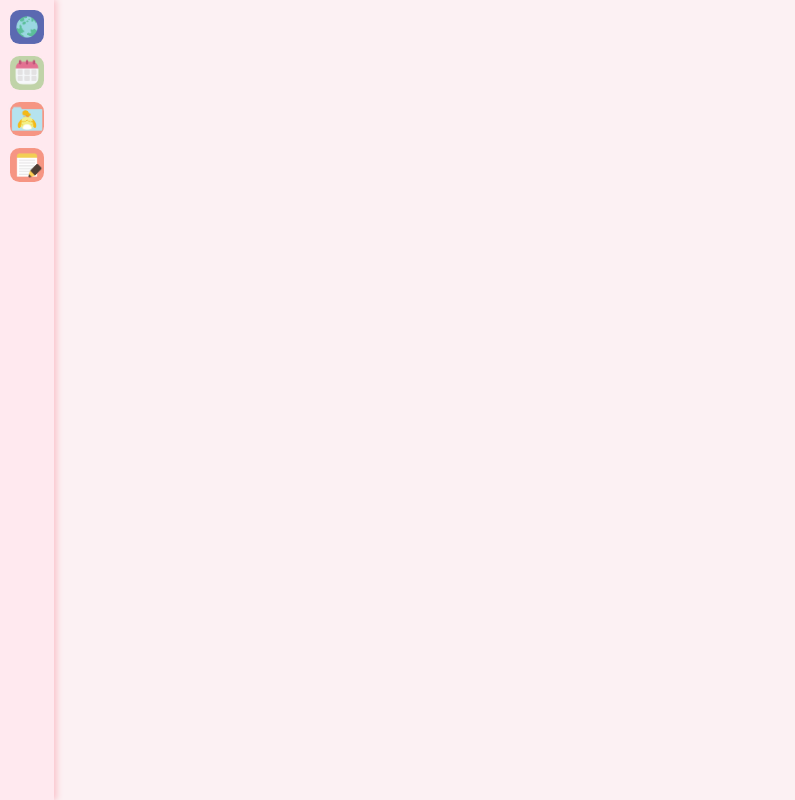
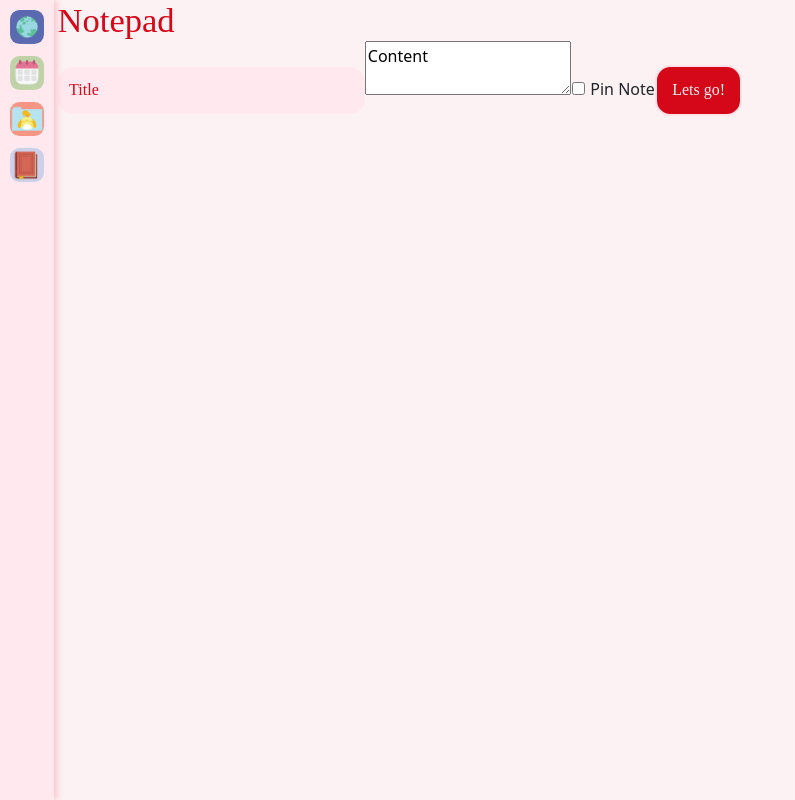
Before and after one commit to jmhar3/DreamJournal_app, a React (Create React App) app: page /newnote in a window 1280 px wide. Before the commit this address had no page. Shown: the whole page, without its empty margins (0-795 px from the left). Built offline with nearby package versions, Linux system fonts and the light colour scheme; a web font is replaced by a local one.

Commit message:
create new note page + add link to nav

```diff
--- a/src/App.js
+++ b/src/App.js
@@ -4,6 +4,7 @@ import Login from './containers/login.js';
 import Account from './containers/account.js';
 import Dashboard from './containers/dashboard.js';
 import NewGoal from './containers/newGoal.js';
+import NewNote from './containers/newNote.js';
 import Nav from './containers/nav.js';
 import 'react-circular-progressbar/dist/styles.css';
 import 'bootstrap/dist/css/bootstrap.min.css';
@@ -14,6 +15,7 @@ import './css/login.css';
 import './css/account.css';
 import './css/dashboard.css';
 import './css/new-goal.css';
+import './css/new-note.css';
 
 function App() {
   return (
@@ -25,6 +27,7 @@ function App() {
         <Route path="/" element={<Home />} />
         <Route path="/login" element={<Login />} />
         <Route path="/dashboard" element={<Dashboard />} />
+        <Route path="/newnote" element={<NewNote />} />
       </Routes>
     </Router>
   );
--- a/src/containers/nav.js
+++ b/src/containers/nav.js
@@ -3,8 +3,9 @@ import { useState } from 'react';
 import home from '../images/world.png';
 import calendar from '../images/calendar.png';
 import account from '../images/files.png';
-import newRecord from '../images/notes.png';
+import newRecord from '../images/book.png';
 import goal from '../images/to-do.png';
+import note from '../images/notes.png';
 import finance from '../images/box.png';
 
 const Nav = () => {
@@ -29,11 +30,15 @@ const Nav = () => {
     const showNewGoalLabel = () => setNewGoal(true);
     const hideNewGoal = () => setNewGoal(false);
 
+    const [newNoteLabel, setNewNote] = useState(false)
+    const showNewNoteLabel = () => setNewNote(true);
+    const hideNewNote = () => setNewNote(false);
+
     const [newTransactionLabel, setNewTransaction] = useState(false)
     const showNewTransaction = () => setNewTransaction(true);
     const hideNewTransaction = () => setNewTransaction(false);
 
-    const showLabels = homeLabel || calendarLabel || accountLabel || newGoalLabel || newTransactionLabel
+    const showLabels = homeLabel || calendarLabel || accountLabel || newGoalLabel || newNoteLabel || newTransactionLabel
 
     function showAccount(e) {
         e.preventDefault();
@@ -45,6 +50,12 @@ const Nav = () => {
         e.preventDefault();
         const newGoal = document.getElementById('new-goal');
         newGoal.style.display = 'flex';
+    }
+
+    function showNewNote(e) {
+        e.preventDefault();
+        const newNote = document.getElementById('new-note');
+        newNote.style.display = 'flex';
     }
 
     return (
@@ -61,6 +72,9 @@ const Nav = () => {
                 <button onClick={showNewGoal} className="menu-icon" style={{ visibility: (trackers ? 'visible' : 'hidden') }}>
                     <img src={goal} alt="new goal" onMouseOver={showNewGoalLabel} onMouseLeave={hideNewGoal} />
                 </button>
+                <Link to="/newnote" className="menu-icon" style={{ visibility: (trackers ? 'visible' : 'hidden') }}>
+                    <img src={note} alt="new note" onMouseOver={showNewNoteLabel} onMouseLeave={hideNewNote} />
+                </Link>
                 <Link to="/newtransaction" className="menu-icon" style={{ visibility: (trackers ? 'visible' : 'hidden') }}>
                     <img src={finance} alt="new transaction" onMouseOver={showNewTransaction} onMouseLeave={hideNewTransaction} />
                 </Link>
@@ -71,6 +85,7 @@ const Nav = () => {
                 <li style={{ visibility: (accountLabel ? 'visible' : 'hidden') }}>Account</li>
                 <li style={{ visibility: 'hidden' }}>New Record</li>
                 <li style={{ visibility: (newGoalLabel ? 'visible' : 'hidden') }}>New Goal</li>
+                <li style={{ visibility: (newNoteLabel ? 'visible' : 'hidden') }}>New Note</li>
                 <li style={{ visibility: (newTransactionLabel ? 'visible' : 'hidden') }}>New Transaction</li>
             </ul>
         </header>
--- a/src/containers/newGoal.js
+++ b/src/containers/newGoal.js
@@ -17,7 +17,7 @@ const NewGoal = () => {
         <div id="new-goal" className="pop-up">
             <section>
                 <button onClick={hideNewGoal}>x</button>
-                <h1>New Goal</h1>
+                <h1>Create Goal</h1>
                 <form>
                     <input type="text" name="goal" placeholder="Goal" />
                     <input type="text" name="content" placeholder="Content" />
--- /dev/null
+++ b/src/containers/newNote.js
@@ -0,0 +1,35 @@
+const NewNote = () => {
+    const dateTime = new Date()
+    const day = dateTime.getDate()
+    const month = dateTime.getMonth() + 1
+    const year = dateTime.getFullYear()
+    const hours = dateTime.getHours() + 1
+    const minutes = dateTime.getMinutes() + 1
+    const today = year + "-" + month + "-" + day + "T" + hours + ":" + minutes
+
+    function hideNewNote(e) {
+        e.preventDefault();
+        const newNote = document.getElementById('new-note');
+        newNote.style.display = 'none';
+    }
+
+    return (
+        <div id="new-note">
+            <section>
+                <h1>Notepad</h1>
+            </section>
+            <section>
+                <form>
+                    <input type="text" name="title" placeholder="Title" />
+                    <textarea value="Content" />
+                    <label>
+                        <input type="checkbox" /> Pin Note
+                    </label>
+                    <input type="submit" value="Lets go!" />
+                </form>
+            </section>
+        </div>
+    )
+}
+
+export default NewNote;
```
Also changed, not shown: src/css/new-note.css (added).
